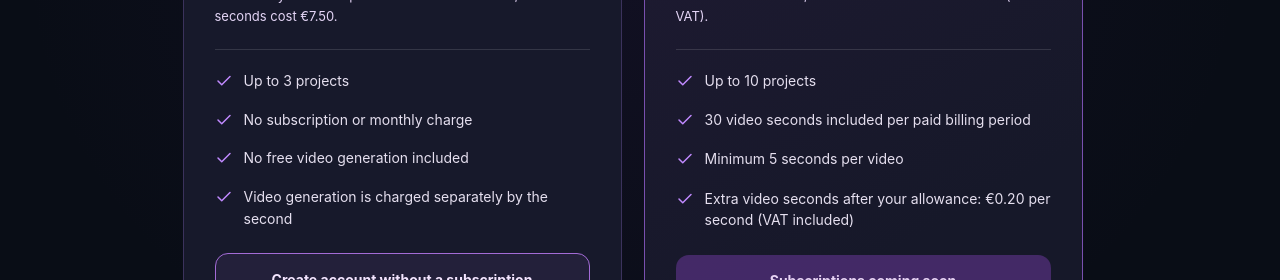
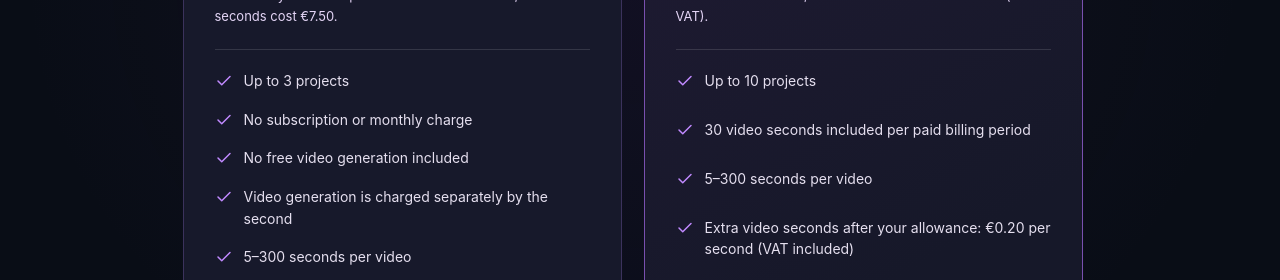
Before and after one commit to bernhardtmuellergermany-maker/singmotion-ai, a Next.js app: page /plans in a window 1280 px wide. Shown: the part 672-952 px from the top of the page. Built offline with nearby package versions, Linux system fonts and the light colour scheme; no server answers.

Commit message:
fix(video): distinguish 300-second video limit from 30-second Hobby allowance

```diff
--- a/app/(site)/plans/page.tsx
+++ b/app/(site)/plans/page.tsx
@@ -24,7 +24,7 @@ export default function PlansPage(){
     <h2>Pay as you go</h2><p className="sm-plan-caption">No subscription. Create up to 3 projects; pay when you generate a video.</p>
     <div className="sm-plan-price">€0.25 <span>/ generated video second · incl. VAT</span></div><p className="sm-plan-price-note">No monthly fee. Example: 10 seconds cost €2.50; 30 seconds cost €7.50.</p>
     <div className="sm-plan-rule"/>
-    <ul><li><Check size={18}/> Up to 3 projects</li><li><Check size={18}/> No subscription or monthly charge</li><li><Check size={18}/> No free video generation included</li><li><Check size={18}/> Video generation is charged separately by the second</li></ul>
+    <ul><li><Check size={18}/> Up to 3 projects</li><li><Check size={18}/> No subscription or monthly charge</li><li><Check size={18}/> No free video generation included</li><li><Check size={18}/> Video generation is charged separately by the second</li><li><Check size={18}/> 5–300 seconds per video</li></ul>
     <Link className="sm-plan-action sm-plan-action-outline" href="/">Create account without a subscription</Link>
    </article>
    <article className="sm-plan-card sm-plan-featured">
@@ -32,7 +32,7 @@ export default function PlansPage(){
     <h2>Hobby</h2><p className="sm-plan-caption">Subscription with 30 included video seconds per paid billing period.</p>
     <div className="sm-plan-price">€4.99 <span>/ month · incl. VAT</span></div><p className="sm-plan-price-note">30 seconds included; extra seconds cost €0.20 each (incl. VAT).</p>
     <div className="sm-plan-rule"/>
-    <ul><li><Check size={18}/> Up to 10 projects</li><li><Check size={18}/> 30 video seconds included per paid billing period</li><li><Check size={18}/> Minimum 5 seconds per video</li><li><Check size={18}/> Extra video seconds after your allowance: €0.20 per second (VAT included)</li></ul>
+    <ul><li><Check size={18}/> Up to 10 projects</li><li><Check size={18}/> 30 video seconds included per paid billing period</li><li><Check size={18}/> 5–300 seconds per video</li><li><Check size={18}/> Extra video seconds after your allowance: €0.20 per second (VAT included)</li></ul>
     <span className="sm-plan-action sm-plan-action-disabled" aria-disabled="true">Subscriptions coming soon</span>
    </article>
   </section>
```
